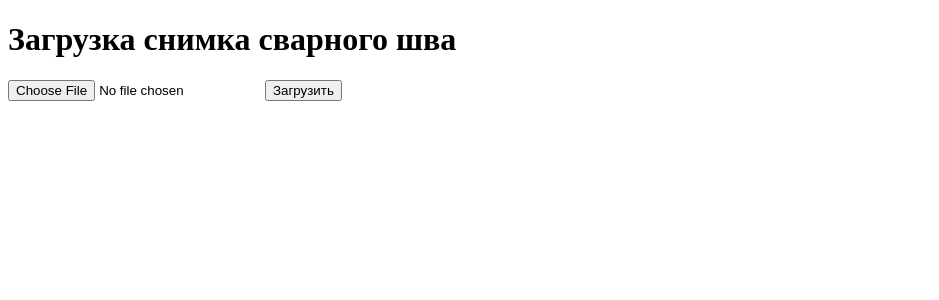
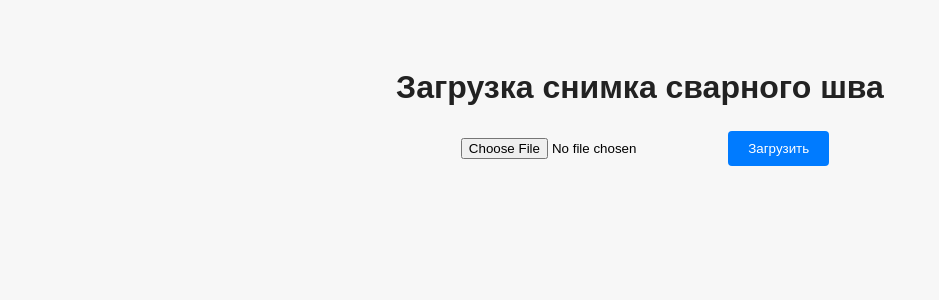
Before and after one commit to MoryakovAlmas/weld-xray-ai, a Flask app: page / in a window 1280 px wide. Shown: the top 300 px of the page, without its empty margins (0-939 px from the left). Run offline with Flask 3, Linux system fonts and the light colour scheme.

Commit message:
Update index.html

```diff
--- a/templates/index.html
+++ b/templates/index.html
@@ -1,12 +1,57 @@
 <!doctype html>
-<title>Weld X-Ray AI</title>
-<h1>Загрузка снимка сварного шва</h1>
-<form method=post enctype=multipart/form-data>
-  <input type=file name=file>
-  <input type=submit value=Загрузить>
-</form>
-{% if filename %}
+<html lang="ru">
+<head>
+  <meta charset="UTF-8">
+  <title>Weld X-Ray AI</title>
+  <style>
+    body {
+      font-family: Arial, sans-serif;
+      background-color: #f7f7f7;
+      text-align: center;
+      padding: 40px;
+    }
+    h1 {
+      color: #222;
+    }
+    form {
+      margin: 20px auto;
+    }
+    input[type="file"] {
+      padding: 10px;
+    }
+    input[type="submit"] {
+      padding: 10px 20px;
+      background-color: #007bff;
+      color: white;
+      border: none;
+      border-radius: 4px;
+      cursor: pointer;
+    }
+    img {
+      max-width: 80%;
+      height: auto;
+      margin-top: 20px;
+      border: 2px solid #ccc;
+    }
+    h3 {
+      color: #333;
+      margin-top: 20px;
+    }
+  </style>
+</head>
+<body>
+
+  <h1>Загрузка снимка сварного шва</h1>
+  <form method="post" enctype="multipart/form-data">
+    <input type="file" name="file">
+    <input type="submit" value="Загрузить">
+  </form>
+
+  {% if filename %}
     <h2>Загруженный снимок:</h2>
-    <img src="{{ url_for('static', filename='uploads/' + filename) }}" width="300">
+    <img src="{{ url_for('static', filename='uploads/' + filename) }}">
     <h3>Результат анализа: {{ prediction }}</h3>
-{% endif %}
+  {% endif %}
+
+</body>
+</html>
```
